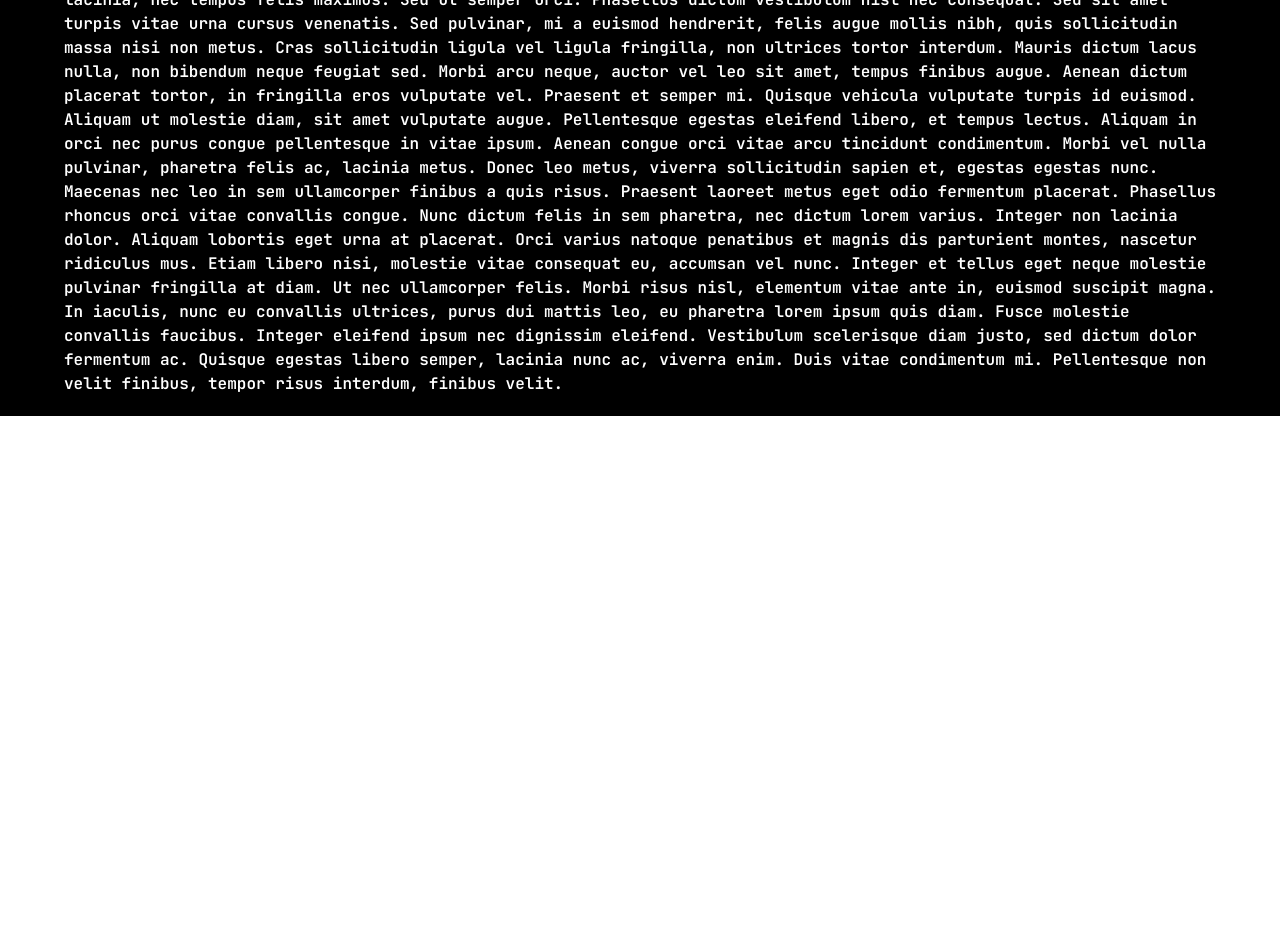
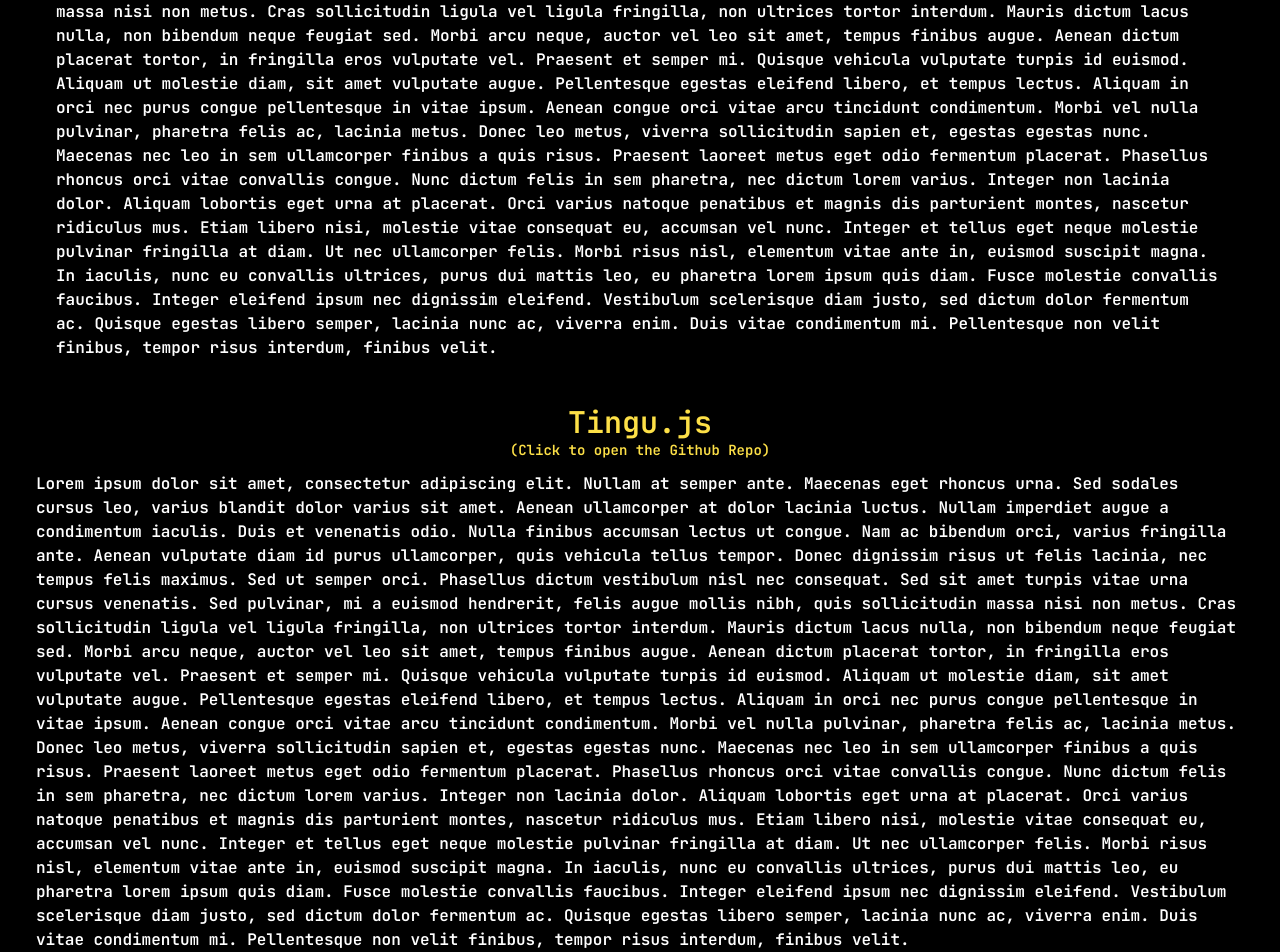
Before and after one commit to BeroBrine/portfolio-website, a React (Vite) app: page /projects in a window 1280 px wide. Shown: the part 384-1336 px from the top of the page. Before the commit the page ends 800 px from the top, so only its background shows below. Built offline with nearby package versions, Linux system fonts and the light colour scheme; what tailwind-typewriter would draw is missing.

Commit message:
added section and animation to reimagine section

```diff
--- a/src/components/Cursor.tsx
+++ b/src/components/Cursor.tsx
@@ -159,7 +159,7 @@
 					scaleX: scale.x,
 					scaleY: scale.y,
 				}}
-				className={`pointer-events-none hidden sm:flex bg-yellow-200  absolute  rounded-full top-0 left-0 z-50 mix-blend-difference`}
+				className={`pointer-events-none hidden lg:flex bg-yellow-200  absolute  rounded-full top-0 left-0 z-50 mix-blend-difference`}
 			></motion.div>
 		);
 	else return <div></div>;
--- a/src/components/Navbar/Project.tsx
+++ b/src/components/Navbar/Project.tsx
@@ -1,14 +1,16 @@
 import { useRef } from "react";
-import Magnetic from "../Magnetic";
 import { gsap } from "gsap";
 import { useNavigate } from "react-router-dom";
 import { useGSAP } from "@gsap/react";
+import ScrollTrigger from "gsap/dist/ScrollTrigger";
+gsap.registerPlugin(ScrollTrigger);
 
 const Project = () => {
-	const ref = useRef<HTMLDivElement>(null);
+	const ref = useRef<HTMLSpanElement>(null);
 	const home = useRef<HTMLDivElement>(null);
-
 	const text = useRef<HTMLDivElement>(null);
+	const t2 = useRef<HTMLDivElement>(null);
+	const spanRef = useRef<HTMLSpanElement>(null);
 
 	const navigate = useNavigate();
 	const handleClick = () => {
@@ -20,84 +22,120 @@
 	};
 
 	useGSAP(() => {
-		gsap.from([ref.current, text.current, home.current], {
-			opacity: "0",
-			y: 40,
-			duration: 2.1,
-			scale: 1.14,
-			stagger: 0.5,
+		const tl = gsap.timeline();
 	});
-	}, []);
 
 	return (
-		<div className="bg-black flex flex-col h-screen overflow-x-hidden">
-			<div className=" p-8 text-xl flex flex-col ">
+		<div className=" bg-black flex flex-col">
 			<span
 				ref={home}
 				onClick={navi}
-					className=" opacity-1 justify-left text-white  cursor-pointer font-jetBrains font-semibold p-5"
+				className="  text-xl opacity-1 justify-left text-white  cursor-pointer font-jetBrains font-semibold px-8 py-7"
 			>
 				[Home]
 			</span>
-			</div>
-			<div className="flex flex-col justify-center items-center">
-				<Magnetic>
+			<div className="flex flex-col justify-center items-center px-9">
 				<span
 					onClick={handleClick}
 					ref={ref}
-						className="text-yellow-300 opacity-1 flex flex-col font-jetBrains p-3 text-3xl text-center font-semibold cursor-pointer"
+					className="text-yellow-300 opacity-1 flex flex-col font-jetBrains px-3 py-8 text-4xl text-center font-semibold cursor-pointer"
 				>
 					Pawn.js
 					<span className="font-semibold justify-center flex text-center text-sm text-yellow-300 font-jetBrains">
 						(Click to open the Github Repo)
 					</span>
 				</span>
-				</Magnetic>
 
-				<Magnetic>
 				<div
 					ref={text}
-						className="font-jetBrains font-semibold text-white p-16"
+					className="font-jetBrains font-semibold text-white px-5 py-8"
 				>
 					Lorem ipsum dolor sit amet, consectetur adipiscing elit. Nullam at
 					semper ante. Maecenas eget rhoncus urna. Sed sodales cursus leo,
 					varius blandit dolor varius sit amet. Aenean ullamcorper at dolor
-						lacinia luctus. Nullam imperdiet augue a condimentum iaculis. Duis
-						et venenatis odio. Nulla finibus accumsan lectus ut congue. Nam ac
+					lacinia luctus. Nullam imperdiet augue a condimentum iaculis. Duis et
+					venenatis odio. Nulla finibus accumsan lectus ut congue. Nam ac
 					bibendum orci, varius fringilla ante. Aenean vulputate diam id purus
 					ullamcorper, quis vehicula tellus tempor. Donec dignissim risus ut
-						felis lacinia, nec tempus felis maximus. Sed ut semper orci.
-						Phasellus dictum vestibulum nisl nec consequat. Sed sit amet turpis
-						vitae urna cursus venenatis. Sed pulvinar, mi a euismod hendrerit,
-						felis augue mollis nibh, quis sollicitudin massa nisi non metus.
-						Cras sollicitudin ligula vel ligula fringilla, non ultrices tortor
-						interdum. Mauris dictum lacus nulla, non bibendum neque feugiat sed.
-						Morbi arcu neque, auctor vel leo sit amet, tempus finibus augue.
-						Aenean dictum placerat tortor, in fringilla eros vulputate vel.
-						Praesent et semper mi. Quisque vehicula vulputate turpis id euismod.
-						Aliquam ut molestie diam, sit amet vulputate augue. Pellentesque
-						egestas eleifend libero, et tempus lectus. Aliquam in orci nec purus
-						congue pellentesque in vitae ipsum. Aenean congue orci vitae arcu
-						tincidunt condimentum. Morbi vel nulla pulvinar, pharetra felis ac,
-						lacinia metus. Donec leo metus, viverra sollicitudin sapien et,
-						egestas egestas nunc. Maecenas nec leo in sem ullamcorper finibus a
-						quis risus. Praesent laoreet metus eget odio fermentum placerat.
-						Phasellus rhoncus orci vitae convallis congue. Nunc dictum felis in
-						sem pharetra, nec dictum lorem varius. Integer non lacinia dolor.
-						Aliquam lobortis eget urna at placerat. Orci varius natoque
-						penatibus et magnis dis parturient montes, nascetur ridiculus mus.
-						Etiam libero nisi, molestie vitae consequat eu, accumsan vel nunc.
-						Integer et tellus eget neque molestie pulvinar fringilla at diam. Ut
-						nec ullamcorper felis. Morbi risus nisl, elementum vitae ante in,
-						euismod suscipit magna. In iaculis, nunc eu convallis ultrices,
-						purus dui mattis leo, eu pharetra lorem ipsum quis diam. Fusce
-						molestie convallis faucibus. Integer eleifend ipsum nec dignissim
-						eleifend. Vestibulum scelerisque diam justo, sed dictum dolor
-						fermentum ac. Quisque egestas libero semper, lacinia nunc ac,
-						viverra enim. Duis vitae condimentum mi. Pellentesque non velit
+					felis lacinia, nec tempus felis maximus. Sed ut semper orci. Phasellus
+					dictum vestibulum nisl nec consequat. Sed sit amet turpis vitae urna
+					cursus venenatis. Sed pulvinar, mi a euismod hendrerit, felis augue
+					mollis nibh, quis sollicitudin massa nisi non metus. Cras sollicitudin
+					ligula vel ligula fringilla, non ultrices tortor interdum. Mauris
+					dictum lacus nulla, non bibendum neque feugiat sed. Morbi arcu neque,
+					auctor vel leo sit amet, tempus finibus augue. Aenean dictum placerat
+					tortor, in fringilla eros vulputate vel. Praesent et semper mi.
+					Quisque vehicula vulputate turpis id euismod. Aliquam ut molestie
+					diam, sit amet vulputate augue. Pellentesque egestas eleifend libero,
+					et tempus lectus. Aliquam in orci nec purus congue pellentesque in
+					vitae ipsum. Aenean congue orci vitae arcu tincidunt condimentum.
+					Morbi vel nulla pulvinar, pharetra felis ac, lacinia metus. Donec leo
+					metus, viverra sollicitudin sapien et, egestas egestas nunc. Maecenas
+					nec leo in sem ullamcorper finibus a quis risus. Praesent laoreet
+					metus eget odio fermentum placerat. Phasellus rhoncus orci vitae
+					convallis congue. Nunc dictum felis in sem pharetra, nec dictum lorem
+					varius. Integer non lacinia dolor. Aliquam lobortis eget urna at
+					placerat. Orci varius natoque penatibus et magnis dis parturient
+					montes, nascetur ridiculus mus. Etiam libero nisi, molestie vitae
+					consequat eu, accumsan vel nunc. Integer et tellus eget neque molestie
+					pulvinar fringilla at diam. Ut nec ullamcorper felis. Morbi risus
+					nisl, elementum vitae ante in, euismod suscipit magna. In iaculis,
+					nunc eu convallis ultrices, purus dui mattis leo, eu pharetra lorem
+					ipsum quis diam. Fusce molestie convallis faucibus. Integer eleifend
+					ipsum nec dignissim eleifend. Vestibulum scelerisque diam justo, sed
+					dictum dolor fermentum ac. Quisque egestas libero semper, lacinia nunc
+					ac, viverra enim. Duis vitae condimentum mi. Pellentesque non velit
 					finibus, tempor risus interdum, finibus velit.
 				</div>
-				</Magnetic>
+				<span
+					ref={spanRef}
+					onClick={handleClick}
+					className="text-yellow-300 opacity-1 flex flex-col font-jetBrains p-3 text-3xl text-center font-semibold cursor-pointer"
+				>
+					Tingu.js
+					<span className="font-semibold justify-center flex text-center text-sm text-yellow-300 font-jetBrains">
+						(Click to open the Github Repo)
+					</span>
+				</span>
+
+				<div ref={t2} className="font-jetBrains font-semibold text-white ">
+					Lorem ipsum dolor sit amet, consectetur adipiscing elit. Nullam at
+					semper ante. Maecenas eget rhoncus urna. Sed sodales cursus leo,
+					varius blandit dolor varius sit amet. Aenean ullamcorper at dolor
+					lacinia luctus. Nullam imperdiet augue a condimentum iaculis. Duis et
+					venenatis odio. Nulla finibus accumsan lectus ut congue. Nam ac
+					bibendum orci, varius fringilla ante. Aenean vulputate diam id purus
+					ullamcorper, quis vehicula tellus tempor. Donec dignissim risus ut
+					felis lacinia, nec tempus felis maximus. Sed ut semper orci. Phasellus
+					dictum vestibulum nisl nec consequat. Sed sit amet turpis vitae urna
+					cursus venenatis. Sed pulvinar, mi a euismod hendrerit, felis augue
+					mollis nibh, quis sollicitudin massa nisi non metus. Cras sollicitudin
+					ligula vel ligula fringilla, non ultrices tortor interdum. Mauris
+					dictum lacus nulla, non bibendum neque feugiat sed. Morbi arcu neque,
+					auctor vel leo sit amet, tempus finibus augue. Aenean dictum placerat
+					tortor, in fringilla eros vulputate vel. Praesent et semper mi.
+					Quisque vehicula vulputate turpis id euismod. Aliquam ut molestie
+					diam, sit amet vulputate augue. Pellentesque egestas eleifend libero,
+					et tempus lectus. Aliquam in orci nec purus congue pellentesque in
+					vitae ipsum. Aenean congue orci vitae arcu tincidunt condimentum.
+					Morbi vel nulla pulvinar, pharetra felis ac, lacinia metus. Donec leo
+					metus, viverra sollicitudin sapien et, egestas egestas nunc. Maecenas
+					nec leo in sem ullamcorper finibus a quis risus. Praesent laoreet
+					metus eget odio fermentum placerat. Phasellus rhoncus orci vitae
+					convallis congue. Nunc dictum felis in sem pharetra, nec dictum lorem
+					varius. Integer non lacinia dolor. Aliquam lobortis eget urna at
+					placerat. Orci varius natoque penatibus et magnis dis parturient
+					montes, nascetur ridiculus mus. Etiam libero nisi, molestie vitae
+					consequat eu, accumsan vel nunc. Integer et tellus eget neque molestie
+					pulvinar fringilla at diam. Ut nec ullamcorper felis. Morbi risus
+					nisl, elementum vitae ante in, euismod suscipit magna. In iaculis,
+					nunc eu convallis ultrices, purus dui mattis leo, eu pharetra lorem
+					ipsum quis diam. Fusce molestie convallis faucibus. Integer eleifend
+					ipsum nec dignissim eleifend. Vestibulum scelerisque diam justo, sed
+					dictum dolor fermentum ac. Quisque egestas libero semper, lacinia nunc
+					ac, viverra enim. Duis vitae condimentum mi. Pellentesque non velit
+					finibus, tempor risus interdum, finibus velit.
+				</div>
 			</div>
 		</div>
 	);
```
Also changed, not shown: src/components/HomePage.tsx (+40 -9 lines). Lines whose indentation alone changed are shown as unchanged.
